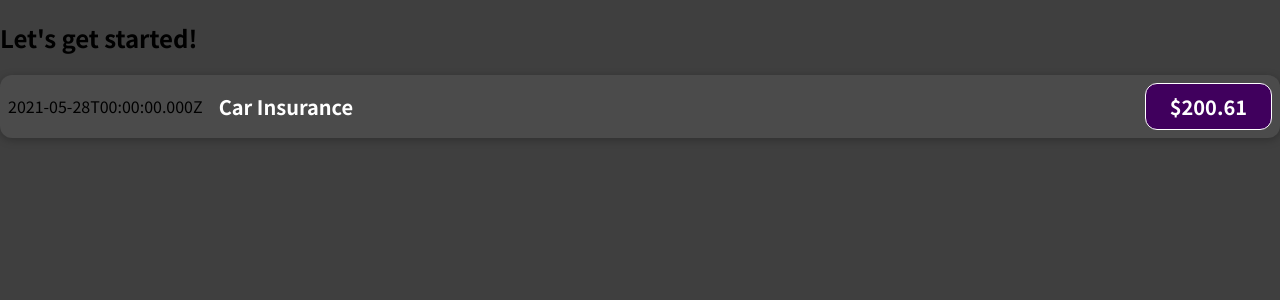
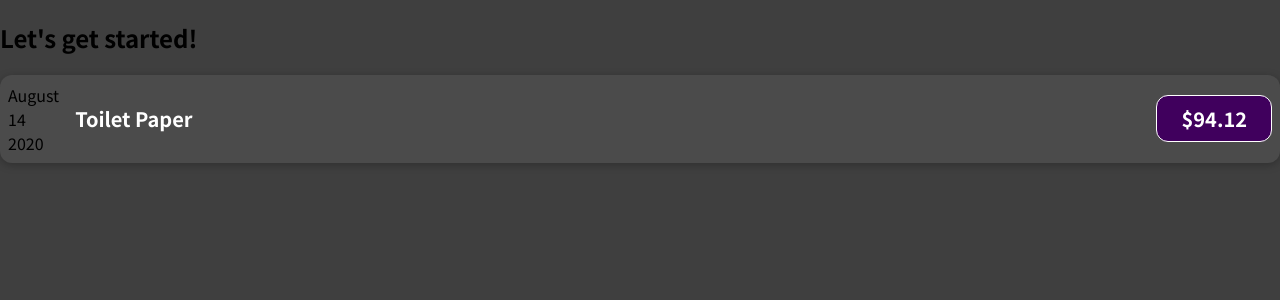
Before and after one commit to filipecamargos/React-App-Expenser-Tracker, a JavaScript app: page / in a window 1280 px wide. Shown: the top 300 px of the page. Built offline with nearby package versions, Linux system fonts and the light colour scheme.

Commit message:
Passing data throught props

```diff
--- a/src/App.js
+++ b/src/App.js
@@ -2,10 +2,37 @@
 
 
 function App() {
+
+  const expenses = [
+    {
+      id: 'e1',
+      title: 'Toilet Paper',
+      amount: 94.12,
+      date: new Date(2020, 7, 14),
+    },
+    { id: 'e2', title: 'New TV', amount: 799.49, date: new Date(2021, 2, 12) },
+    {
+      id: 'e3',
+      title: 'Car Insurance',
+      amount: 294.67,
+      date: new Date(2021, 2, 28),
+    },
+    {
+      id: 'e4',
+      title: 'New Desk (Wooden)',
+      amount: 450,
+      date: new Date(2021, 5, 12),
+    },
+  ];
+
   return (
     <div>
       <h2>Let's get started!</h2>
-      <ExpenseItem></ExpenseItem>
+      <ExpenseItem
+        title={expenses[0].title}
+        amount={expenses[0].amount}
+        date={expenses[0].date}
+      ></ExpenseItem>
     </div>
   );
 }
--- a/src/components/ExpenseItem.js
+++ b/src/components/ExpenseItem.js
@@ -1,17 +1,21 @@
 import './ExpenseItem.css'
 
-function ExpenseItem() {
+function ExpenseItem(props) {
 
-  const expenseDate = new Date(2021, 4, 28);
-  const expenseTitle = 'Car Insurance';
-  const expenseAmount = 200.61;
+  const month = props.date.toLocaleString('en-US', {month: 'long'});
+  const day = props.date.toLocaleString('en-US', {day: '2-digit'});
+  const year = props.date.getFullYear();
 
   return (
     <div className="expense-item">
-      <div>{expenseDate.toISOString()}</div>
+      <div>
+        <div>{month}</div>
+        <div>{day}</div>
+        <div>{year}</div>
+      </div>
       <div className="expense-item__description">
-        <h2>{expenseTitle}</h2>
-        <div className="expense-item__price">${expenseAmount}</div>
+        <h2>{props.title}</h2>
+        <div className="expense-item__price">${props.amount}</div>
       </div>
     </div>
   );
```
